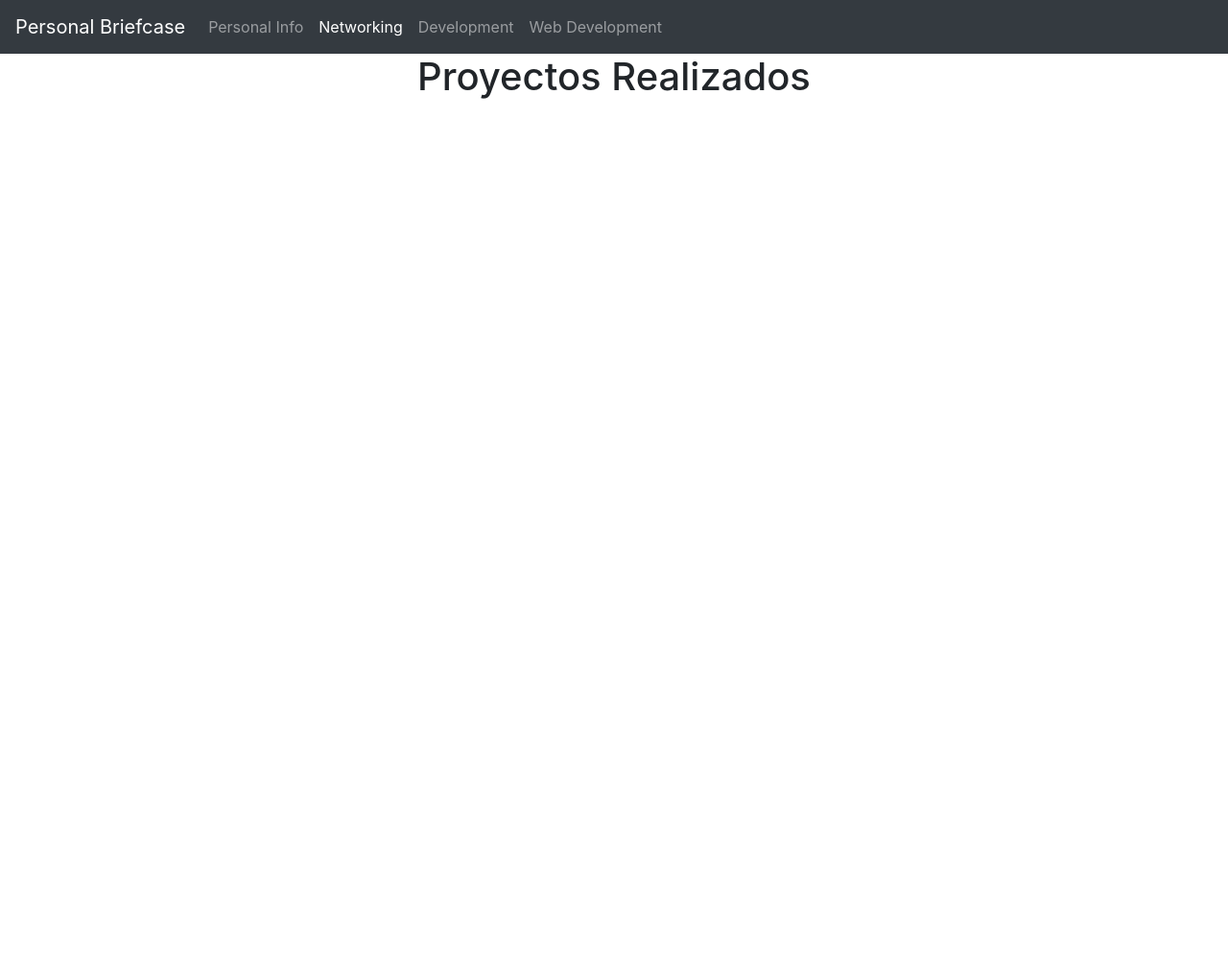
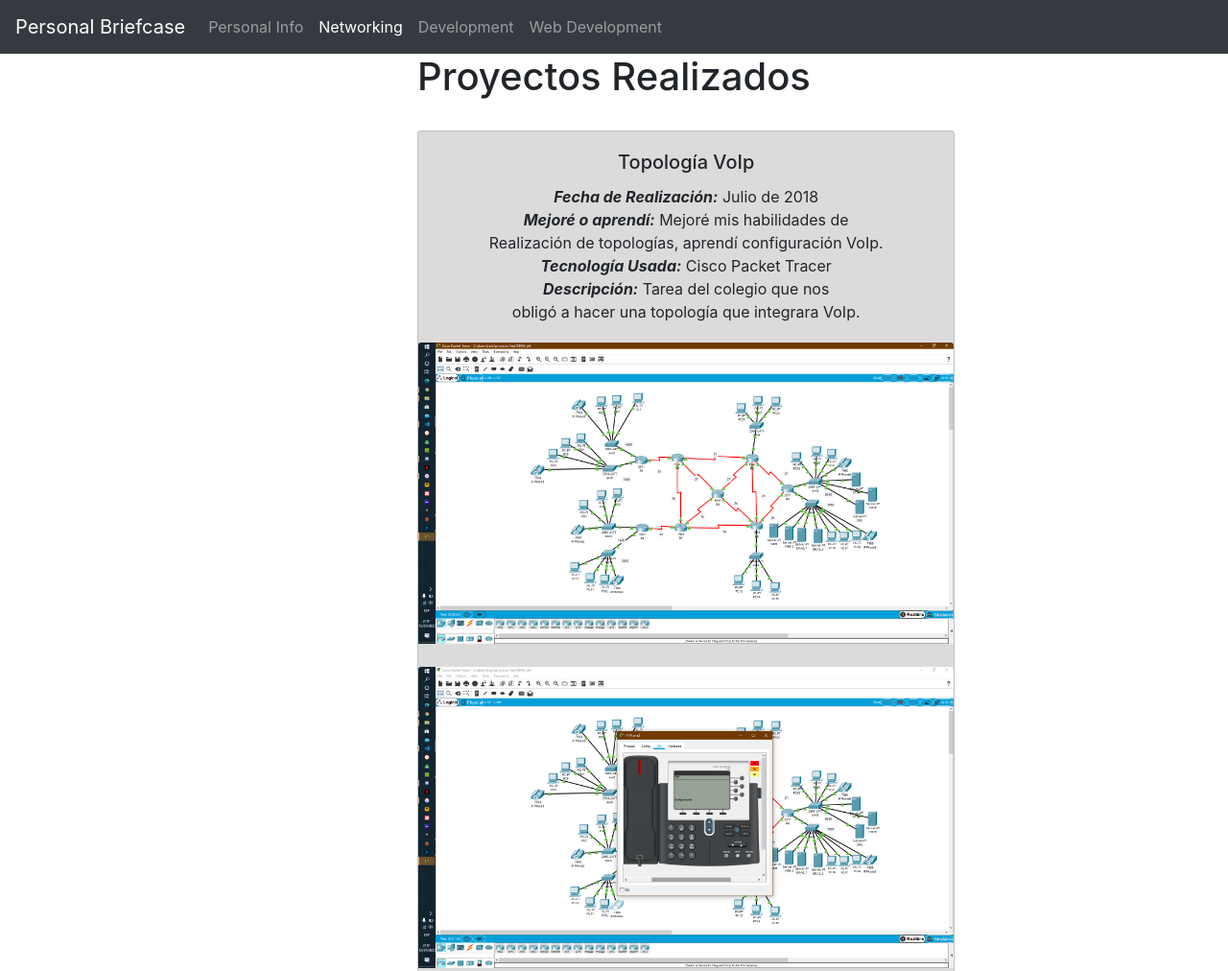
Before and after one commit to areyes107/PersonalBriefcase, a website: page src/networking/networking.html in a window 1280 px wide. Shown: the top 1012 px of the page at 96% size. Before the commit the page ends 800 px from the top, so only its background shows below. Drawn offline with nearby package versions, Linux system fonts and the light colour scheme.

Commit message:
networking/networking: networking cards finished

```diff
--- a/src/networking/networking.html
+++ b/src/networking/networking.html
@@ -42,7 +42,29 @@
       </nav>
 
 
-      <h1 style="text-align: center;">Proyectos Realizados</h1>
+      <h1 style="text-align: center;">Proyectos Realizados</h1><br>
+
+      <div class="card" style="width: 35rem; position: relative; left: 34%; text-align: center; background-color: #DBDBDB;">
+        <div class="card-body">
+          <h5 class="card-title">Topología VoIp</h5>
+          <p class="card-text">
+            <b><i>Fecha de Realización:</i></b> Julio de 2018 <br>
+            <b><i>Mejoré o aprendí:</i></b> Mejoré mis habilidades de<br>
+            Realización de topologías, aprendí configuración VoIp. <br>
+            <b><i>Tecnología Usada:</i></b> Cisco Packet Tracer<br>
+            <b><i>Descripción:</i></b> Tarea del colegio que nos<br>
+            obligó a hacer una topología que integrara VoIp. <br>
+                    </p>
+        </div>
+        <img src="../assets/1.1 networking.png" class="card-img-top" alt="1" >
+        <br>
+        <img src="../assets/1.2 networking.png" class="card-img-top" alt="2" >
+        <br>
+        <img src="../assets/1.3 networking.png" class="card-img-top" alt="3" >
+        <br>
+        <img src="../assets/1.4 networking.png" class="card-img-top" alt="4" >
+        <br>
+      </div>
 
 </body>
 </html>
```
